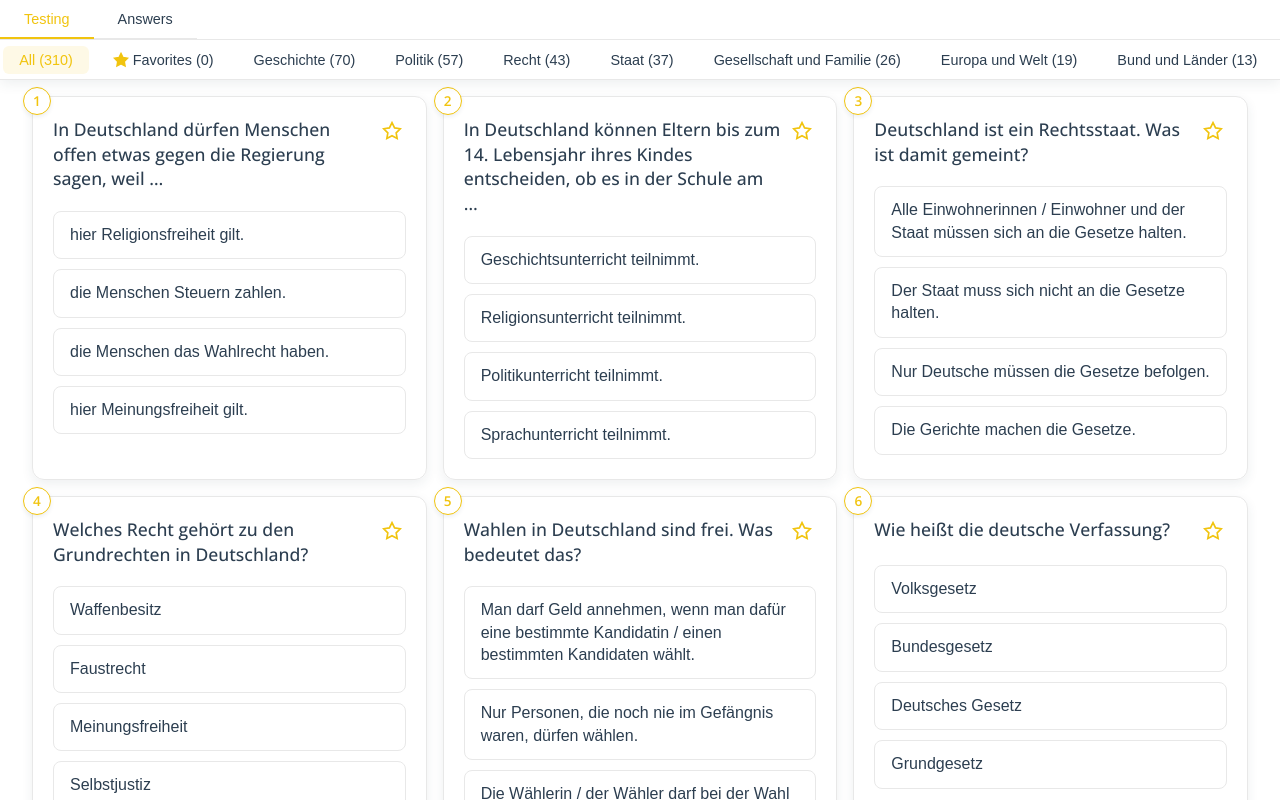
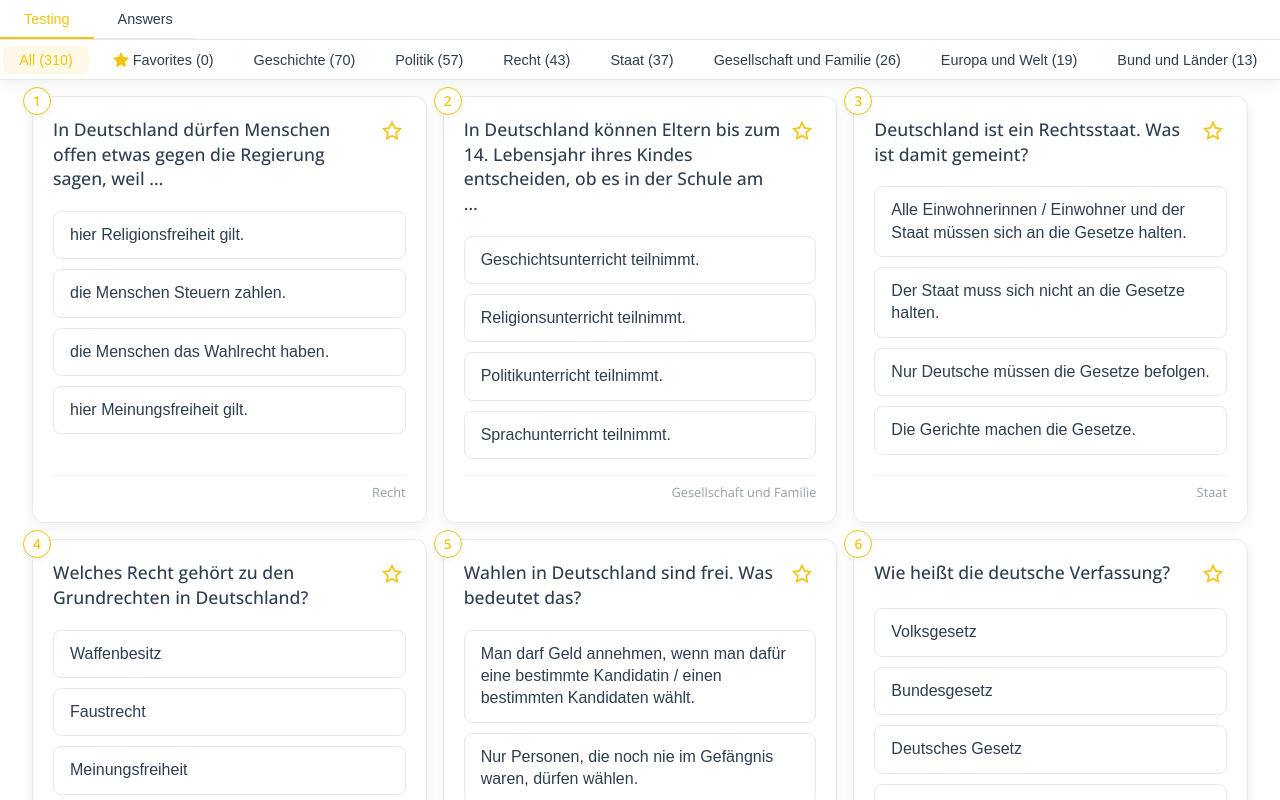
Before and after one commit to flexsurfer/einburgerungstest, a React (Vite) app: page / in a window 1280 px wide. Both pictures are taken after a click on the button "Los geht's". Shown: the top 800 px of the page. Built offline with nearby package versions, Linux system fonts and the light colour scheme; no server answers.

Commit message:
show category

```diff
--- a/src/components/QuestionCard.jsx
+++ b/src/components/QuestionCard.jsx
@@ -60,6 +60,9 @@ export const QuestionCard = memo(function QuestionCard({
       <div className="answers-container">
         {answerButtons}
       </div>
+      <div className="question-category">
+        {question.category}
+      </div>
     </div>
   )
 }, (prevProps, nextProps) => {
--- a/src/styles/QuestionCard.css
+++ b/src/styles/QuestionCard.css
@@ -4,6 +4,9 @@
   box-shadow: 0 4px 12px var(--shadow-color);
   position: relative;
   border: 1px solid var(--border-color);
+  display: flex;
+  flex-direction: column;
+  min-height: 200px;
 }
 
 .question-header {
@@ -45,6 +48,7 @@
   display: flex;
   flex-direction: column;
   gap: 10px;
+  flex: 1;
 }
 
 .question-image-container {
@@ -69,3 +73,13 @@
   font-style: italic;
   line-height: 1.4;
 }
+
+.question-category {
+  margin-top: 1rem;
+  padding-top: 0.45rem;
+  border-top: 1px solid var(--border-color);
+  font-size: 0.8rem;
+  color: var(--text-color);
+  opacity: 0.5;
+  text-align: right;
+}
```
Also changed, not shown: 1 other file (tests, documents, lock files or other folders).
